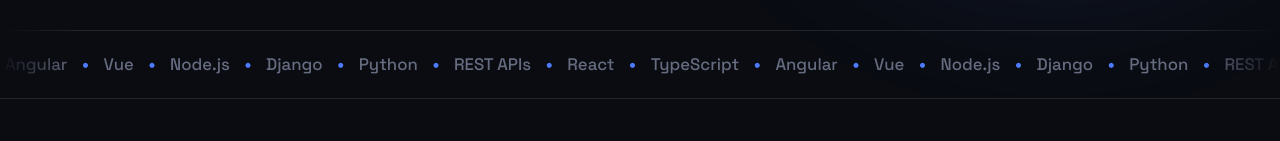
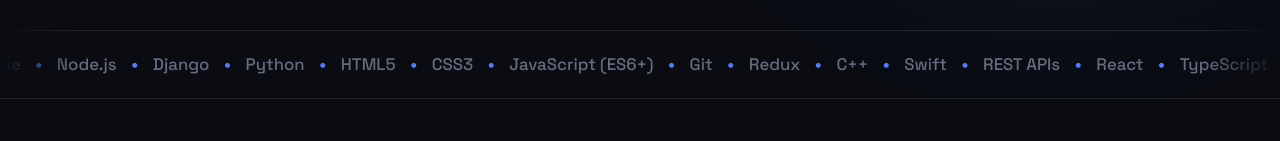
Before and after one commit to taylorpage/Portfolio, an Angular app: page / in a window 1280 px wide. Shown: the part 783-924 px from the top of the page. Built offline with nearby package versions, Linux system fonts and the light colour scheme.

Commit message:
feat: update project to reflect portfolio
- replace second project with Angular portfolio

signed-off-by: Taylor Page <jontaylorpage@gmail.com>

```diff
--- a/src/app/components/hero/hero.ts
+++ b/src/app/components/hero/hero.ts
@@ -13,10 +13,18 @@
     'React',
     'TypeScript',
     'Angular',
+    'NgRx',
     'Vue',
     'Node.js',
     'Django',
     'Python',
+    'HTML5',
+    'CSS3',
+    'JavaScript (ES6+)',
+    'Git',
+    'Redux',
+    'C++',
+    'Swift',
     'REST APIs',
   ];
 }
--- a/src/app/components/projects/projects.ts
+++ b/src/app/components/projects/projects.ts
@@ -52,11 +52,11 @@
     },
     {
       index: '02',
-      title: 'Media Analytics Platform',
-      context: 'Publicis Media',
+      title: 'Angular Portfolio',
+      context: 'Personal project · 2026',
       description:
-        'Led frontend development of a media analytics platform that lets stakeholders visualize campaign performance and optimize media spend decisions in real time.',
-      tags: tags(['React', 'TypeScript', 'Data Visualization']),
+        'Built this portfolio in Angular to demonstrate real experience after feedback that I needed more Angular work — a cheeky way to show both the project and the motivation behind it.',
+      tags: tags(['Angular', 'TypeScript', 'Web Design']),
     },
     {
       index: '03',
```
